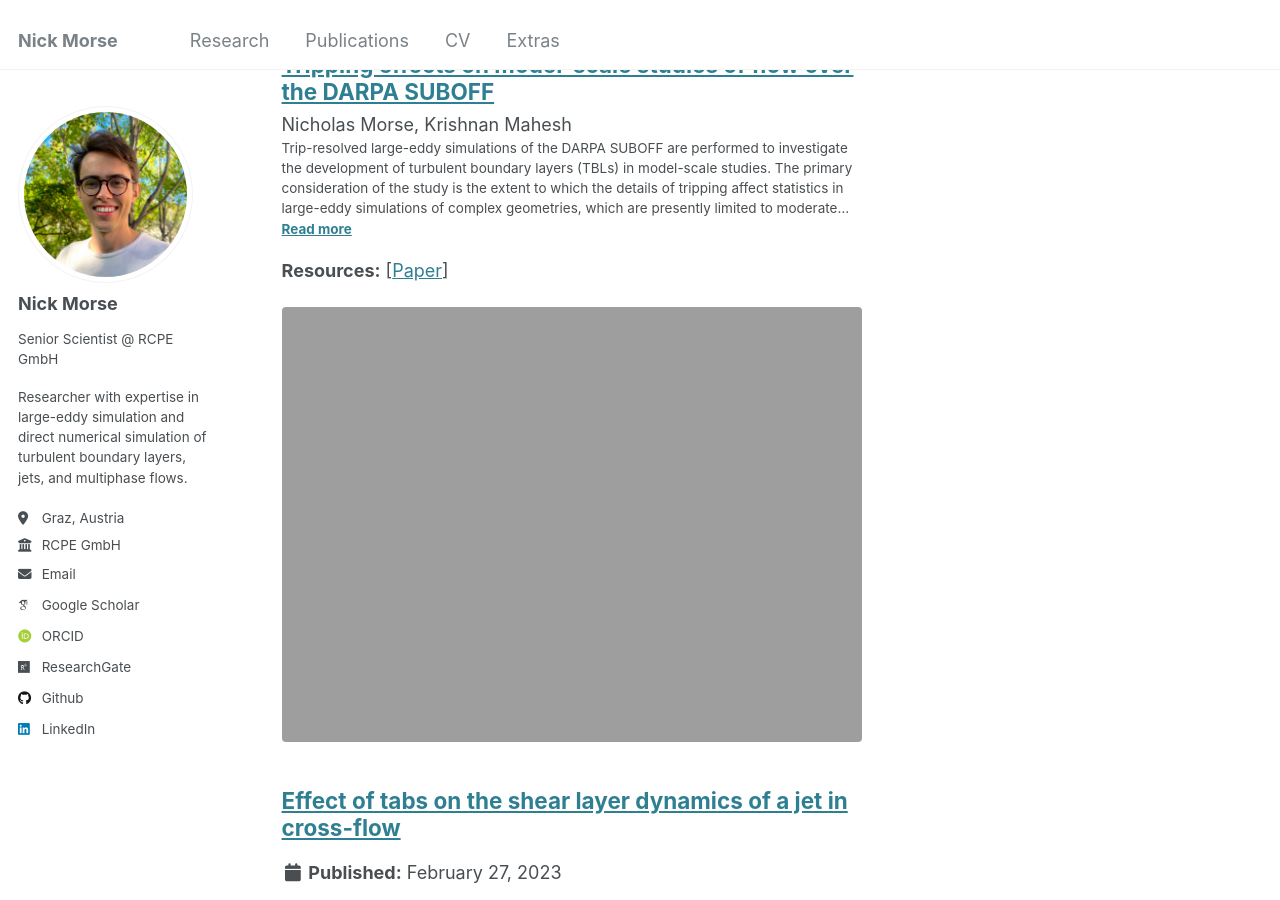
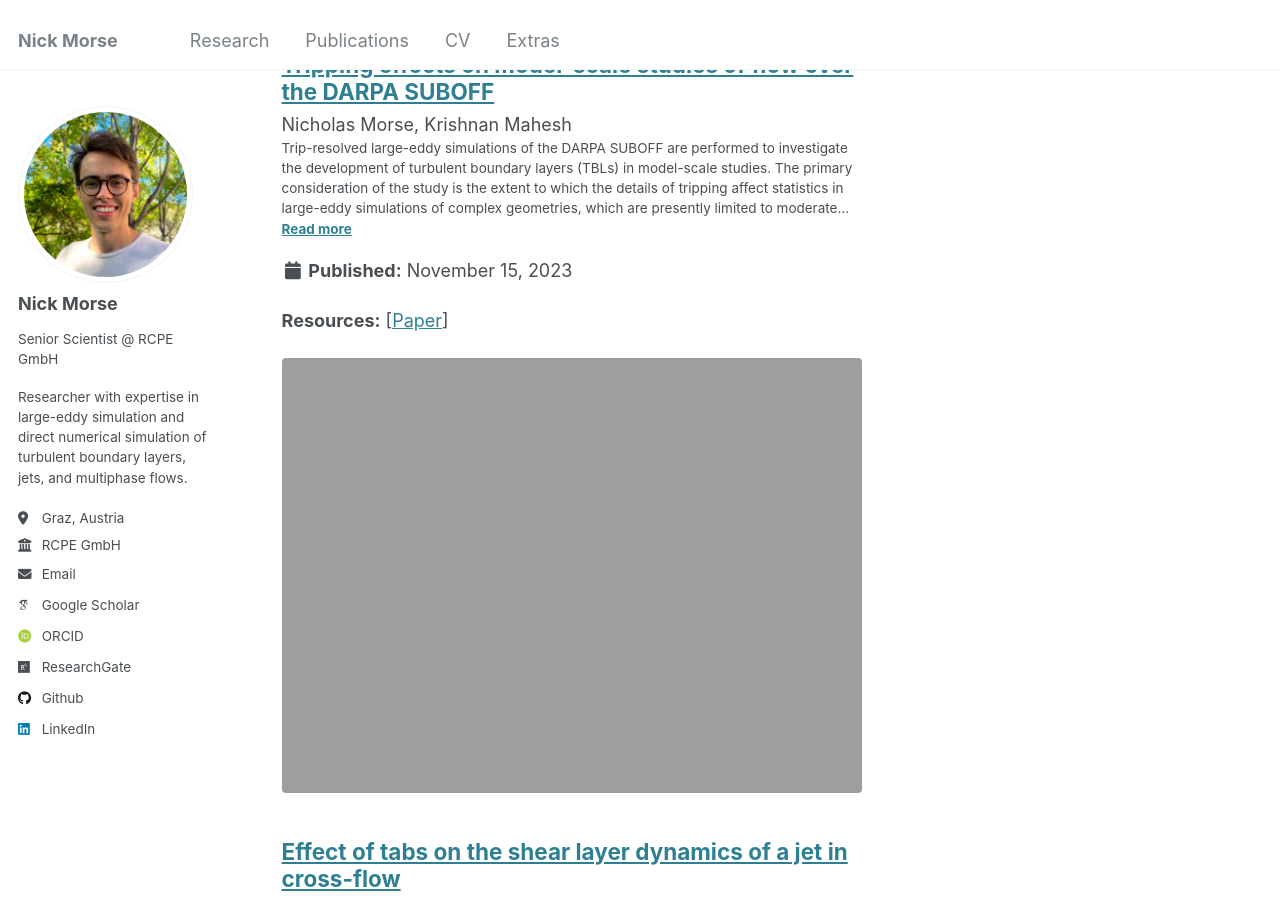
Before and after one commit to morse129/morse129.github.io, a Jekyll site: the page built from _pages/publications.html, in a window 1280 px wide and 900 px high, scrolled down 762 px. Built offline with Jekyll 4.4.1, drawn with Linux system fonts in a browser that asks for light colours; some web fonts are replaced.

Commit message:
adding date to archive-custom

```diff
--- a/_includes/archive-single-custom.html
+++ b/_includes/archive-single-custom.html
@@ -59,7 +59,8 @@
         <!-- <br> -->
         <strong><a href="{{ base_path }}{{ post.url }}" rel="permalink"> Read more</a></strong>
         </p>
-      {% elsif post.date %}
+      {% endif %}
+      {% if post.date %}
         <p class="page__date"><strong><i class="fa fa-fw fa-calendar" aria-hidden="true"></i>
             {{ site.data.ui-text[site.locale].date_label | default: "Published:" }}</strong> <time
             datetime="{{ post.date | default: "1900-01-01" | date_to_xmlschema }}">{{ post.date | default: "1900-01-01" | date: "%B %d, %Y" }}</time>
@@ -134,7 +135,8 @@
         <!-- <br> -->
         <strong><a href="{{ base_path }}{{ post.url }}" rel="permalink"> Read more</a></strong>
         </p>
-      {% elsif post.date %}
+      {% endif %}
+      {% if post.date %}
         <p class="page__date"><strong><i class="fa fa-fw fa-calendar" aria-hidden="true"></i>
             {{ site.data.ui-text[site.locale].date_label | default: "Published:" }}</strong> <time
             datetime="{{ post.date | default: "1900-01-01" | date_to_xmlschema }}">{{ post.date | default: "1900-01-01" | date: "%B %d, %Y" }}</time>
```
